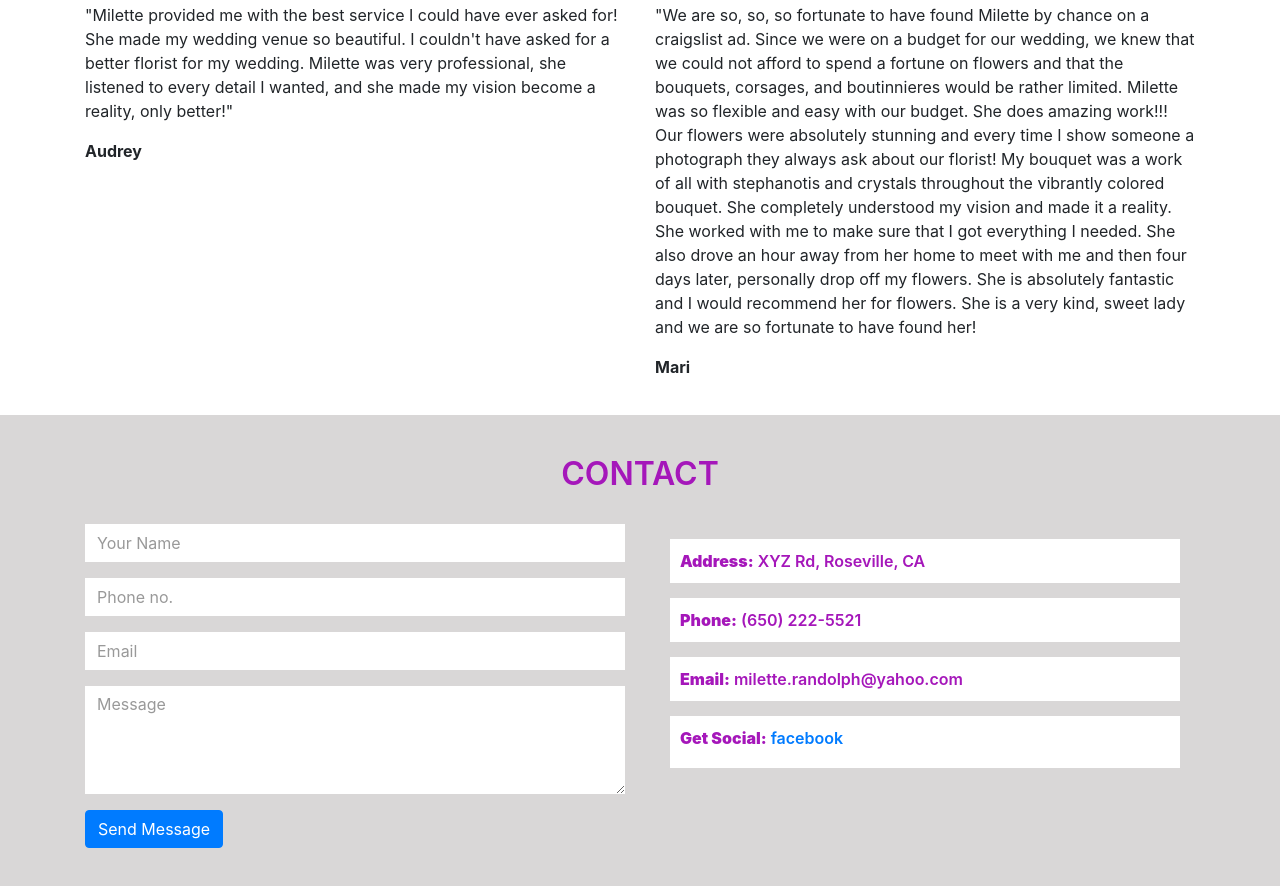
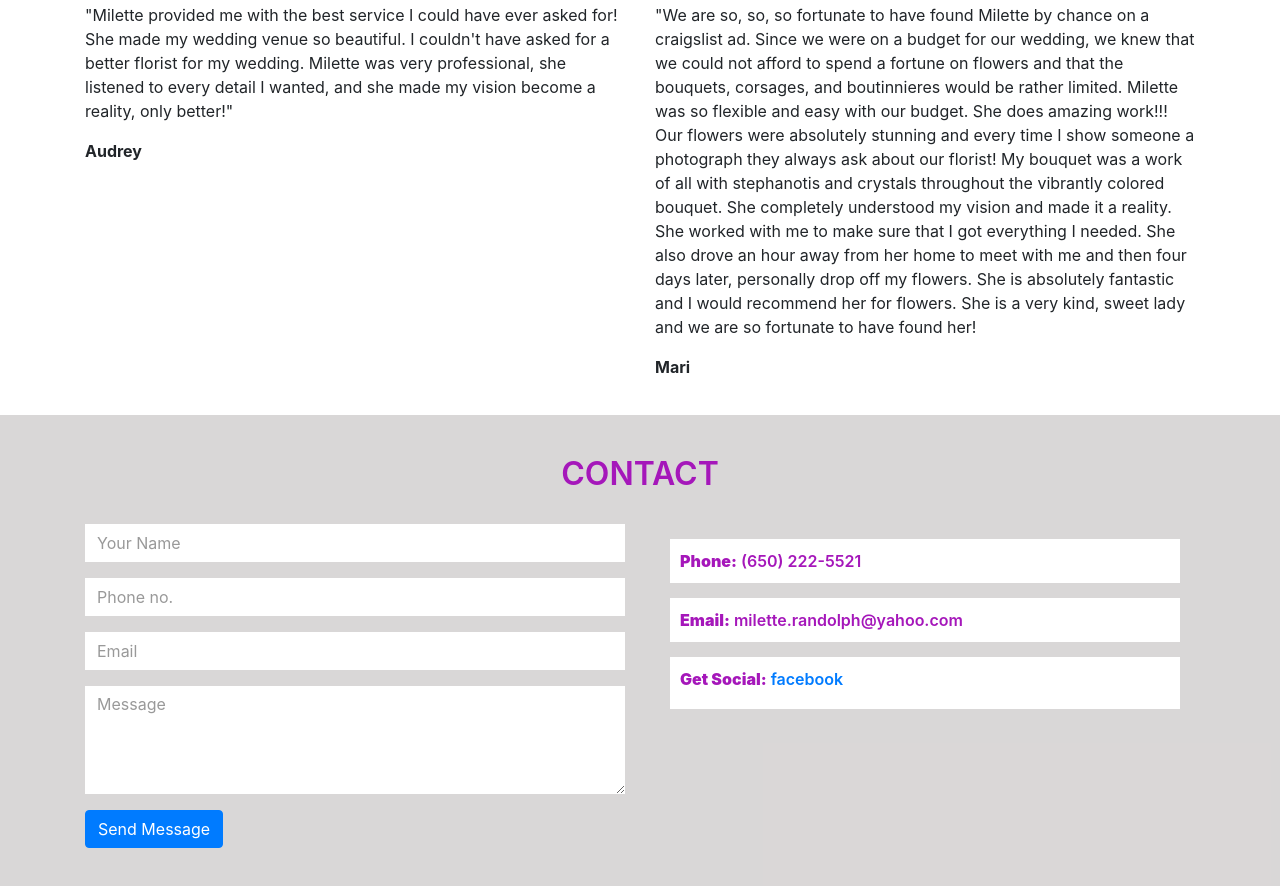
Before and after one commit to gbalanquit/flowersbymilette, a plain HTML site: page index.html in a window 1280 px wide. Shown: the part 2306-3192 px from the top of the page. Drawn offline with nearby package versions, Linux system fonts and the light colour scheme.

Commit message:
Update index.html

```diff
--- a/index.html
+++ b/index.html
@@ -200,7 +200,6 @@
           </div>
           <div class="col-md-6 contact-info">
 
-            <div class="follow"><b>Address:</b></i> XYZ Rd, Roseville, CA</div>
             <div class="follow"><b>Phone:</b> (650) 222-5521</div>
             <div class="follow"><b>Email:</b> milette.randolph@yahoo.com</div>
             <div class="follow"><label><b>Get Social:</b></label><a href="https://www.facebook.com/milette.randolph"> facebook</a></div>
```
